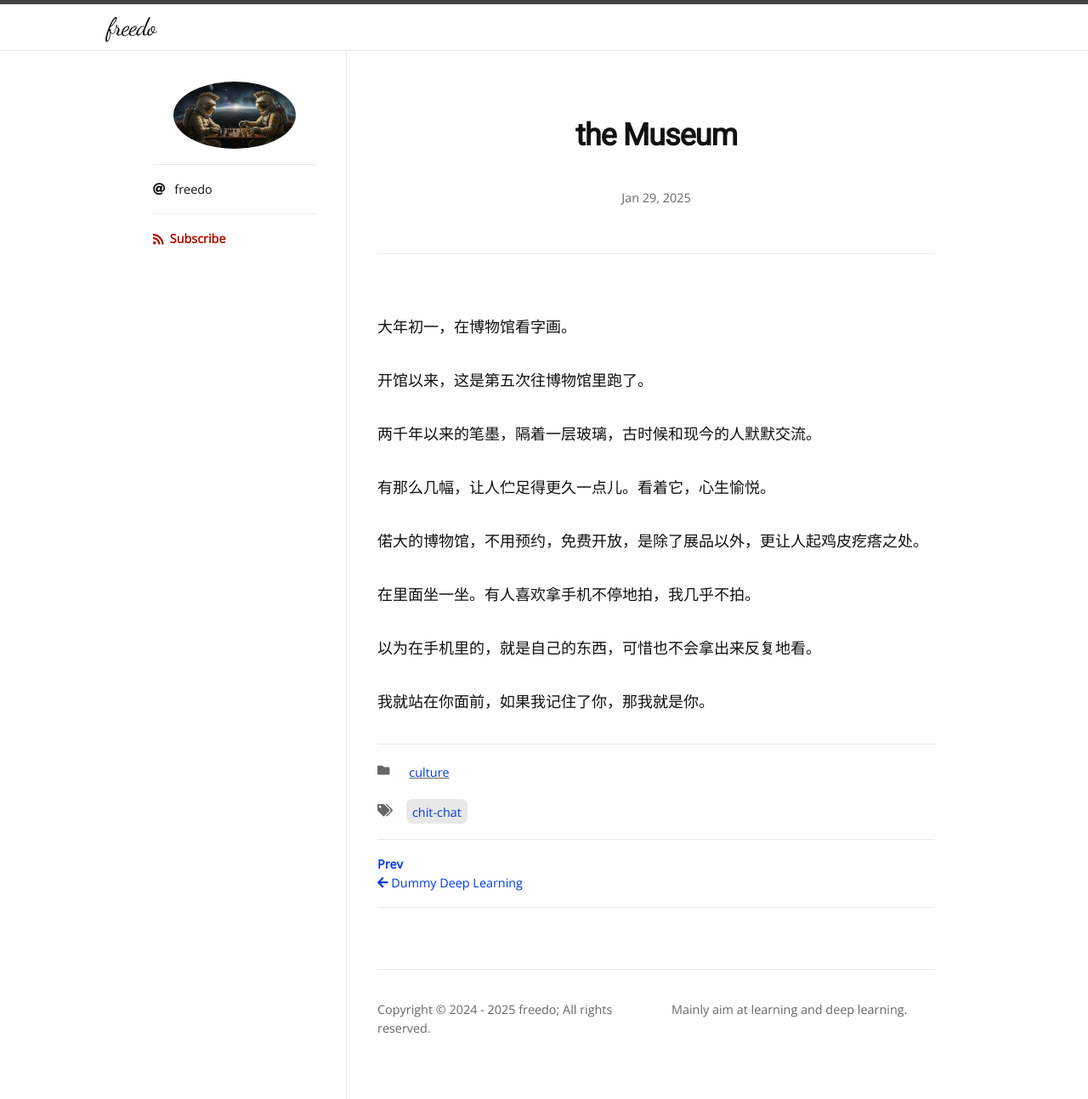
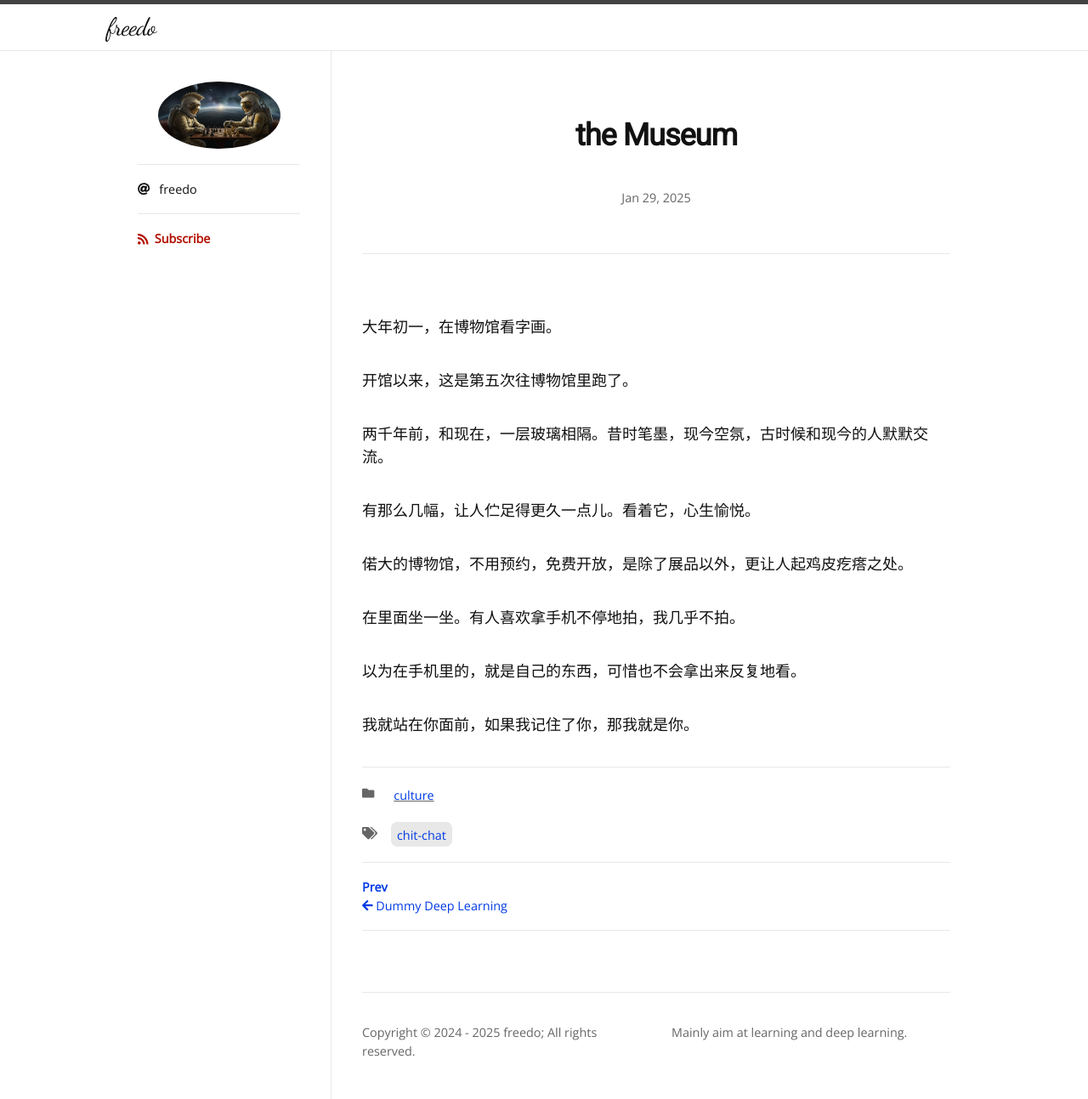
Before and after one commit to hifreedo/yunfuwu, a Jekyll site: the page built from _posts/2025-01-29-museum.md, in a window 1280 px wide. Shown: the whole page at 85% size. Built offline with Jekyll 4.4.1, drawn with Linux system fonts in a browser that asks for light colours; nearby versions of some CDN libraries; some web fonts are replaced.

Commit message:
update post

```diff
--- a/_posts/2025-01-29-museum.md
+++ b/_posts/2025-01-29-museum.md
@@ -9,7 +9,7 @@
 
 开馆以来，这是第五次往博物馆里跑了。
 
-两千年以来的笔墨，隔着一层玻璃，古时候和现今的人默默交流。
+两千年前，和现在，一层玻璃相隔。昔时笔墨，现今空氛，古时候和现今的人默默交流。
 
 有那么几幅，让人伫足得更久一点儿。看着它，心生愉悦。
 
```
